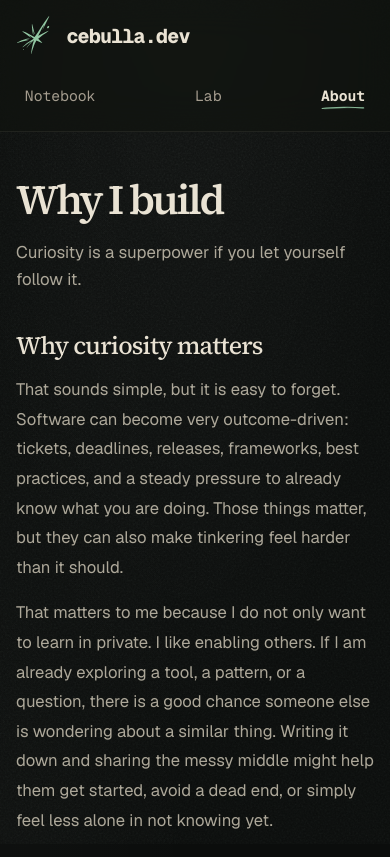
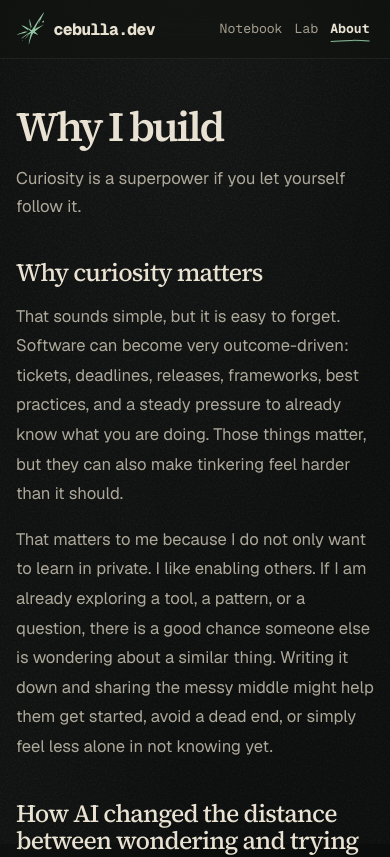
Before and after one commit to Jumace/workshop, a Next.js app: page /about in a window 390 px wide. Shown: the top 857 px of the page. Built offline with nearby package versions, Linux system fonts and the light colour scheme; no server answers.

Commit message:
fix: use one line header for small mobile

```diff
--- a/app/components/site-header.module.css
+++ b/app/components/site-header.module.css
@@ -110,12 +110,55 @@
 
 @media (max-width: 560px) {
   .nav {
-    align-items: flex-start;
-    flex-direction: column;
+    gap: 0.5rem;
+    padding: 0.55rem 0;
+  }
+
+  .brand {
+    gap: 0.45rem;
+    min-height: 40px;
+    font-size: 1.03rem;
+  }
+
+  .spark {
+    width: 1.9rem;
+    height: 1.9rem;
   }
 
   .links {
-    width: 100%;
-    justify-content: space-between;
+    flex-wrap: nowrap;
+    gap: clamp(0.15rem, 0.8vw, 0.45rem);
+    justify-content: flex-end;
+  }
+
+  .links a {
+    min-width: auto;
+    min-height: 40px;
+    padding: 0.15rem 0.28rem;
+    font-size: 0.82rem;
+  }
+
+  .navUnderline {
+    left: 0.25rem;
+    right: 0.25rem;
+    bottom: 0.35rem;
+    width: calc(100% - 0.5rem);
   }
 }
+
+@media (max-width: 360px) {
+  .brand {
+    gap: 0.35rem;
+    font-size: 0.96rem;
+  }
+
+  .spark {
+    width: 1.7rem;
+    height: 1.7rem;
+  }
+
+  .links a {
+    padding-inline: 0.2rem;
+    font-size: 0.76rem;
+  }
+}
```
